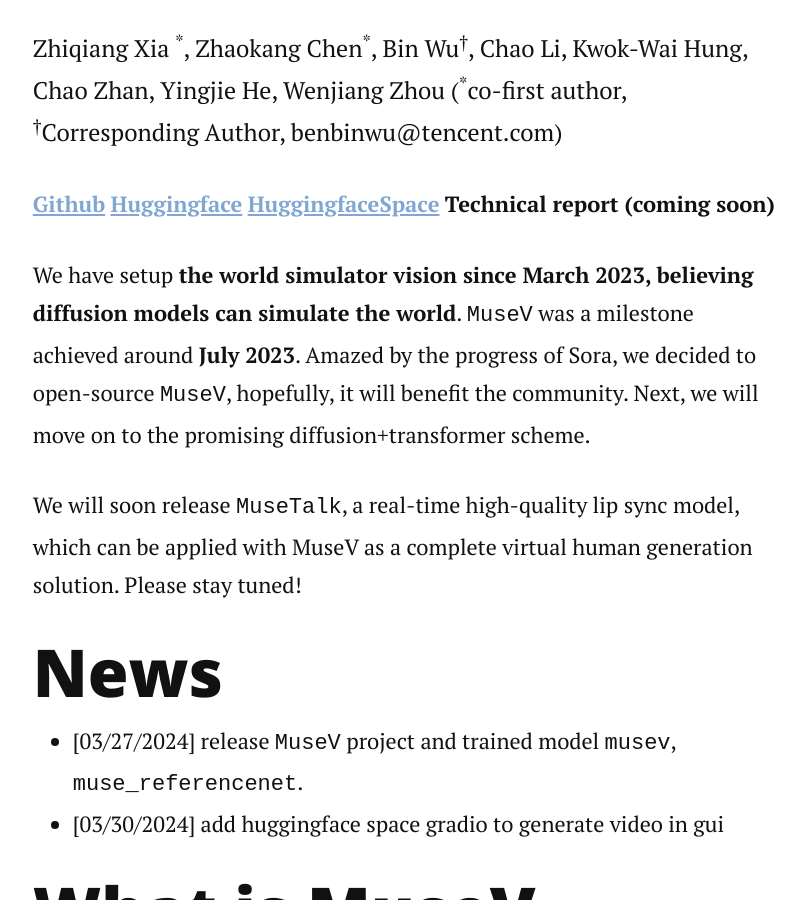
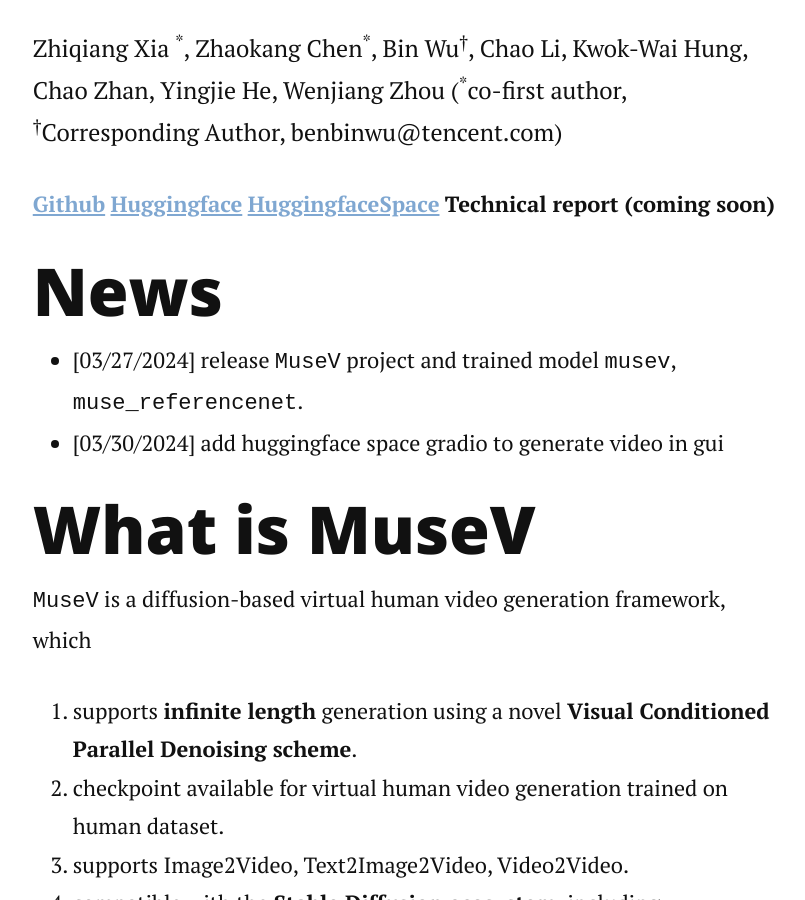
Before and after one commit to zhanchao019/zhanchao019.github.io, a Jekyll site: the page built from index.html, in a window 1280 px wide and 900 px high, scrolled down 345 px. Shown: the whole window, without its empty margins (236-1041 px from the left). Built offline with Jekyll 4.4.1, drawn with Linux system fonts in a browser that asks for light colours; nearby versions of some CDN libraries; the list of posts is cut into pages by our own code.

Commit message:
Update index.html

```diff
--- a/index.html
+++ b/index.html
@@ -19,9 +19,6 @@
 
 <p><strong><a href="https://github.com/TMElyralab/MuseV">Github</a></strong>    <strong><a href="https://huggingface.co/TMElyralab/MuseV">Huggingface</a></strong>  <strong><a href="https://huggingface.co/spaces/AnchorFake/MuseVDemo">HuggingfaceSpace</a></strong>  <strong>Technical report (coming soon)</strong></p>
 
-<p>We have setup <strong>the world simulator vision since March 2023, believing diffusion models can simulate the world</strong>. <code>MuseV</code> was a milestone achieved around <strong>July 2023</strong>. Amazed by the progress of Sora, we decided to open-source <code>MuseV</code>, hopefully, it will benefit the community. Next, we will move on to the promising diffusion+transformer scheme.</p>
-
-<p>We will soon release <code>MuseTalk</code>, a real-time high-quality lip sync model, which can be applied with MuseV as a complete virtual human generation solution. Please stay tuned!</p>
 
 <h1>News</h1>
 <ul>
```
